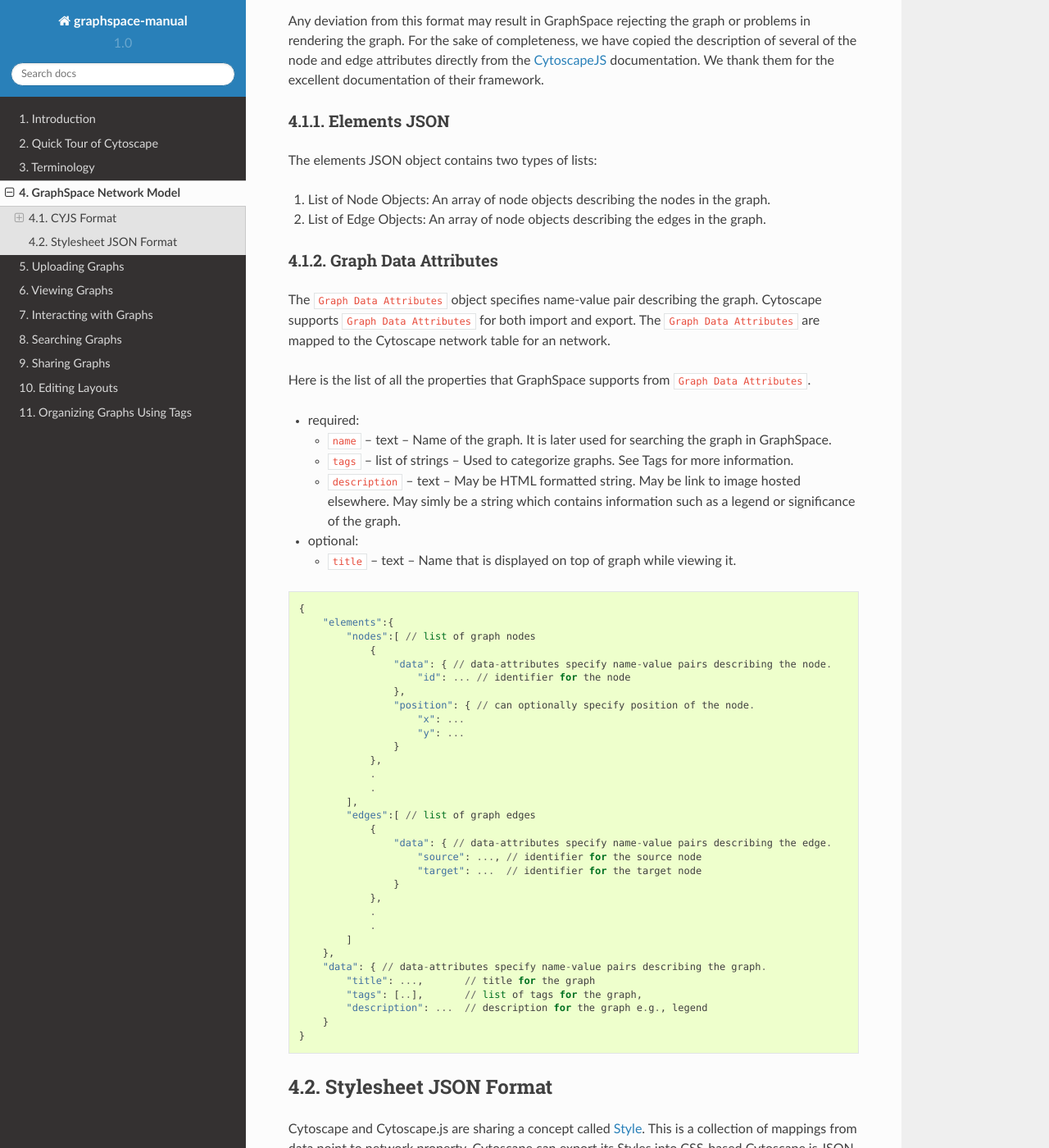
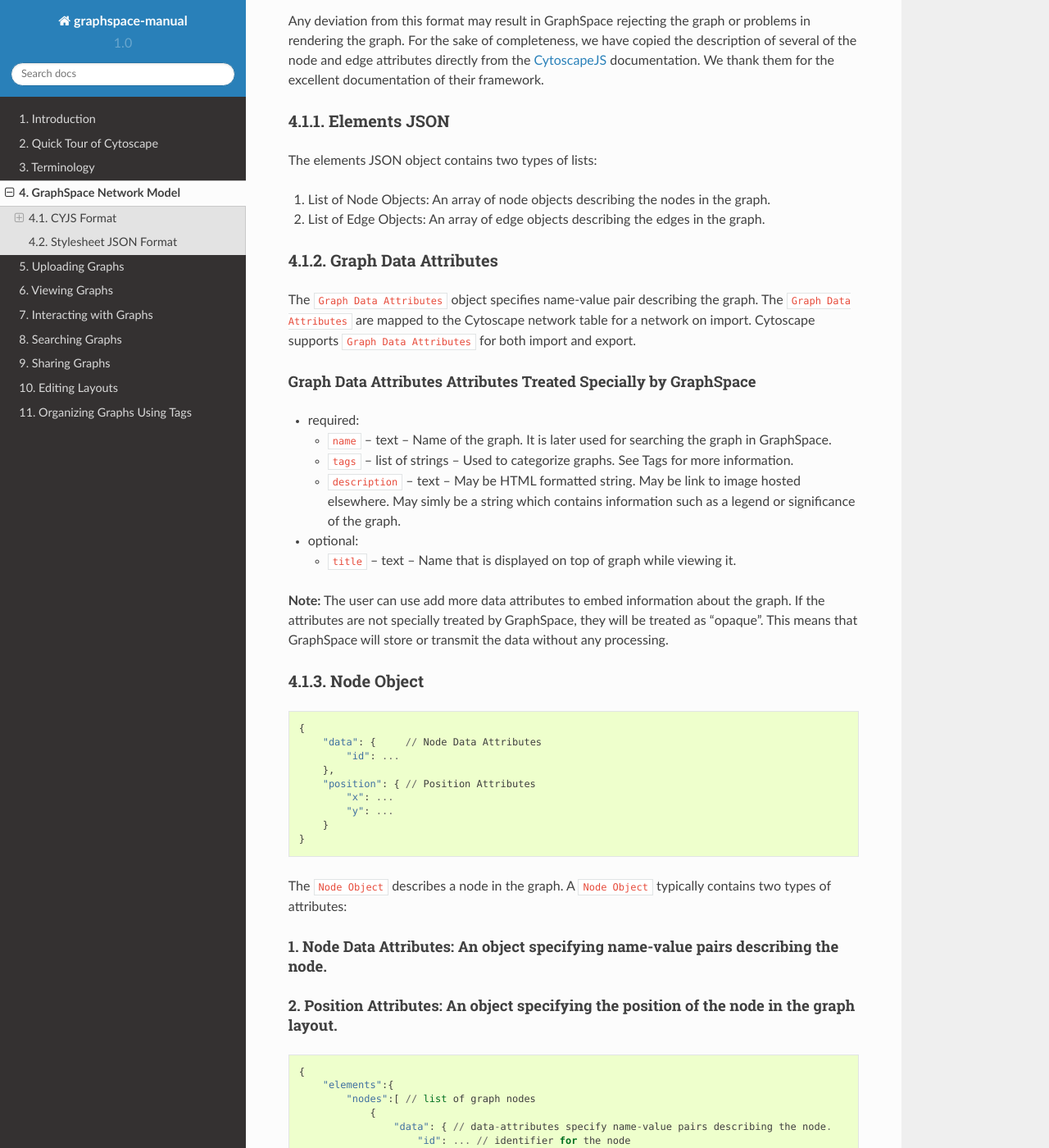
Before and after one commit to adbharadwaj/graphspace-manual, a Sphinx documentation site: the page built from docs/GraphSpace_Network_Model.md, in a window 1280 px wide and 1400 px high, scrolled down 959 px. Shown: the whole window at 82% size. Built offline with Sphinx 7.4.7 and the Read the Docs theme 2.0.0, drawn with Linux system fonts in a browser that asks for light colours.

Commit message:
Update GraphSpace_Network_Model.md

````diff
--- a/docs/GraphSpace_Network_Model.md
+++ b/docs/GraphSpace_Network_Model.md
@@ -47,13 +47,13 @@ Any deviation from this format may result in GraphSpace rejecting the graph or p
 The elements JSON object contains two types of lists:
 
 1.  List of Node Objects: An array of node objects describing the nodes in the graph.
-2.  List of Edge Objects: An array of node objects describing the edges in the graph.
+2.  List of Edge Objects: An array of edge objects describing the edges in the graph.
 
 ### Graph Data Attributes
 
-The `Graph Data Attributes` object specifies name-value pair describing the graph. Cytoscape supports `Graph Data Attributes` for both import and export. The `Graph Data Attributes` are mapped to the Cytoscape network table for an network.
+The `Graph Data Attributes` object specifies name-value pair describing the graph. The `Graph Data Attributes` are mapped to the Cytoscape network table for a network on import. Cytoscape supports `Graph Data Attributes` for both import and export.
 
-Here is the list of all the properties that GraphSpace supports from `Graph Data Attributes`.
+#### Graph Data Attributes Attributes Treated Specially by GraphSpace
 
 - required:
 
@@ -65,7 +65,26 @@ Here is the list of all the properties that GraphSpace supports from `Graph Data
 
     - `title` – text – Name that is displayed on top of graph while viewing it.
 
+**Note:** The user can use add more data attributes to embed information about the graph. If the attributes are not specially treated by GraphSpace, they will be treated as "opaque". This means that GraphSpace will store or transmit the data without any processing.
 
+### Node Object
+
+```
+{
+    "data": {     // Node Data Attributes
+        "id": ...
+    },
+    "position": { // Position Attributes
+        "x": ...
+        "y": ...
+    }
+}
+```
+
+The `Node Object` describes a node in the graph. A `Node Object` typically contains two types of attributes:
+
+#### 1. Node Data Attributes: An object specifying name-value pairs describing the node.
+#### 2. Position Attributes: An object specifying the position of the node in the graph layout.
 
 ```
 {
````
